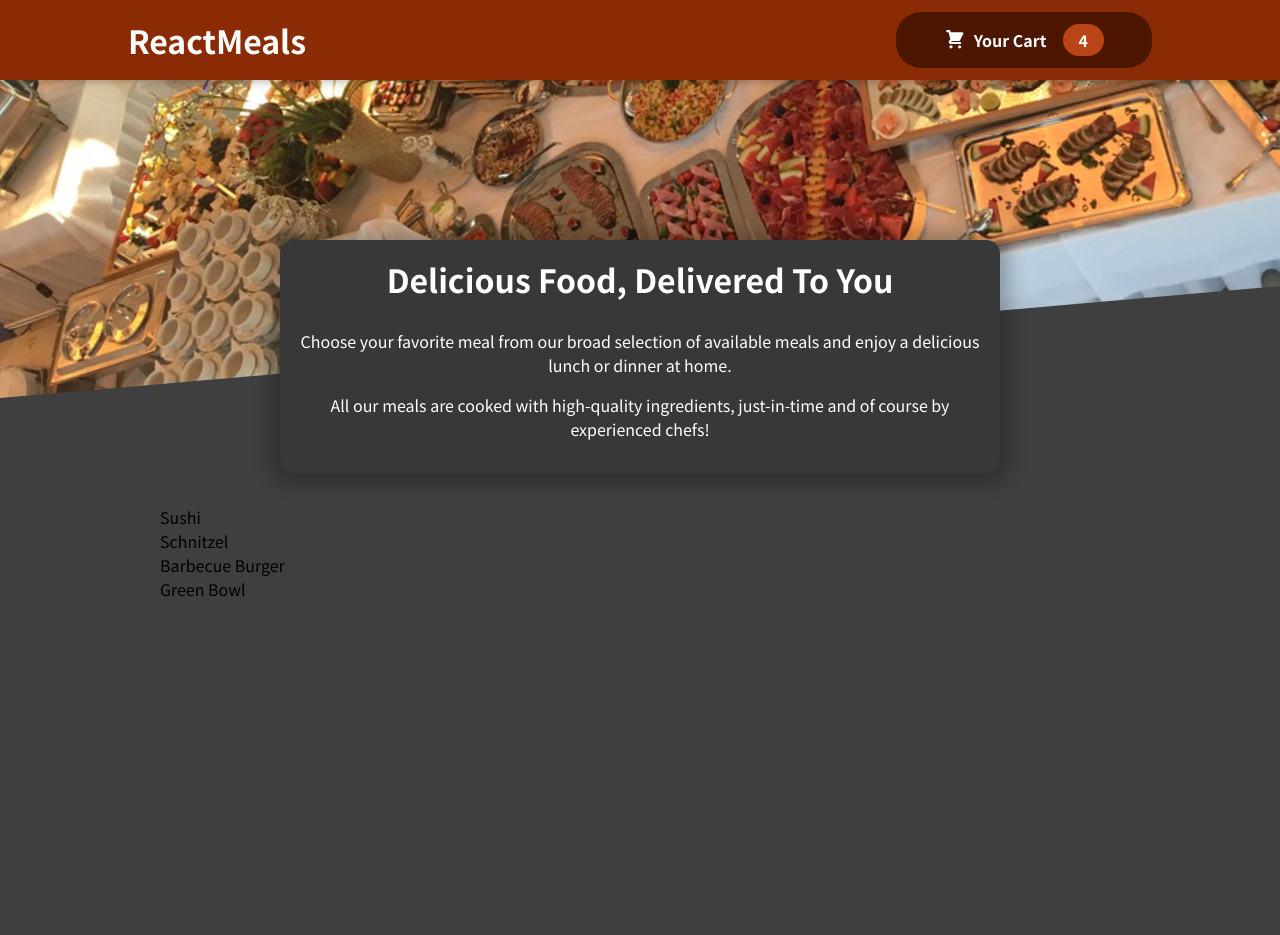
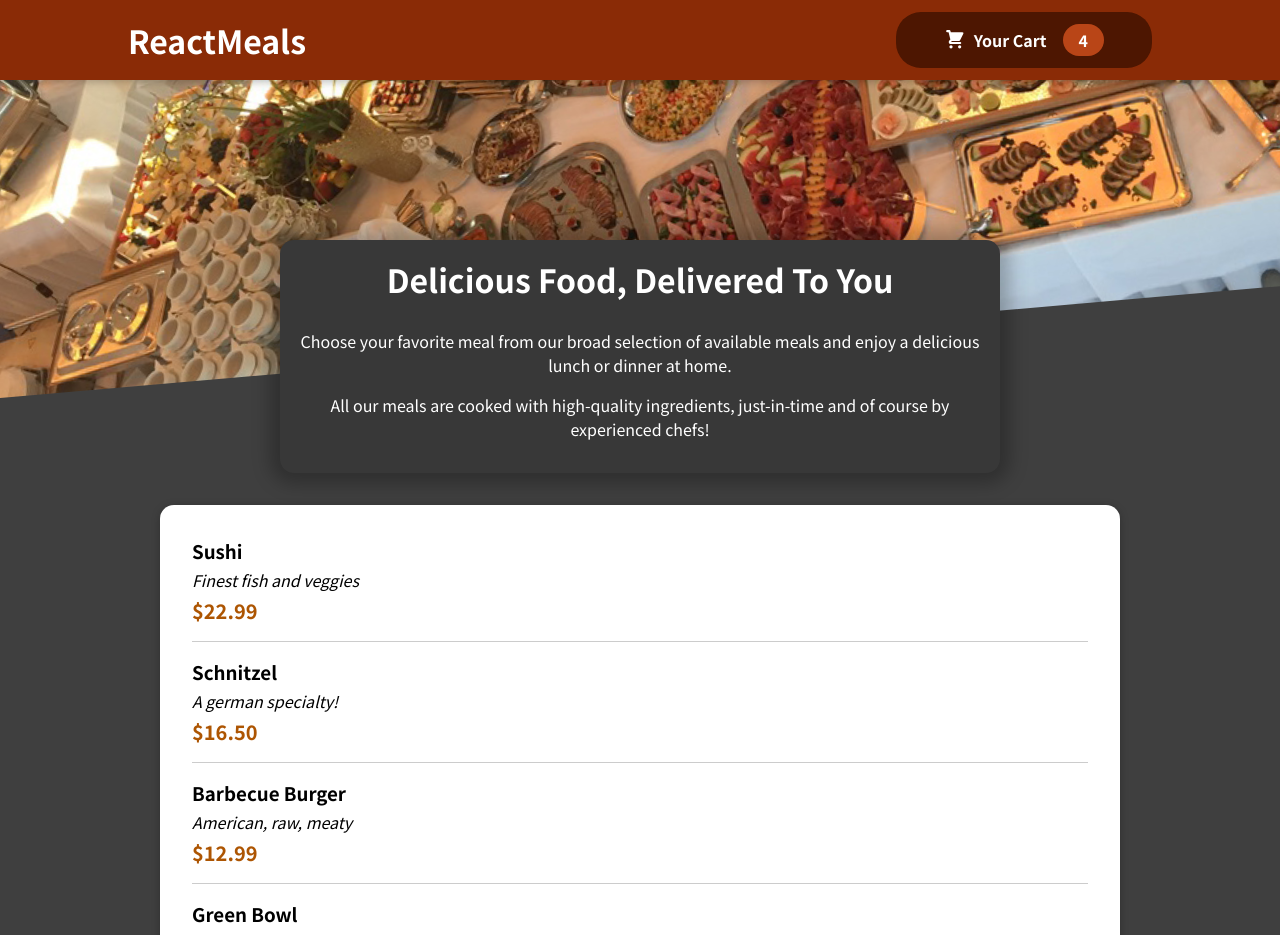
Before and after one commit to tazmanraz/food-order-react, a React (Create React App) app: page / in a window 1280 px wide. Shown: the top 935 px of the page. Before the commit the page ends 800 px from the top, so only its background shows below. Built offline with nearby package versions, Linux system fonts and the light colour scheme.

Commit message:
Format meal items

```diff
--- a/src/components/Meals/AvailableMeals.js
+++ b/src/components/Meals/AvailableMeals.js
@@ -1,5 +1,7 @@
 import React from 'react'
 import classes from './AvailableMeals.module.css'
+import Card from '../UI/Card';
+import MealItem from './MealItem/MealItem';
 
 const DUMMY_MEALS = [
   {
@@ -29,13 +31,15 @@
 ];
 
 const AvailableMeals = () => {
-  const mealsList = DUMMY_MEALS.map(meal => <li>{meal.name}</li>)
+  const mealsList = DUMMY_MEALS.map(meal => <MealItem key={meal.id} name={meal.name} description={meal.description} price={meal.price}/>)
 
   return (
     <section className={classes.meals}>
-      <ul>
-        {mealsList}
-      </ul>
+      <Card>
+        <ul>
+          {mealsList}
+        </ul>
+      </Card>
     </section>
   )
 }
--- /dev/null
+++ b/src/components/Meals/MealItem/MealItem.js
@@ -0,0 +1,17 @@
+import React from 'react'
+import classes from './MealItem.module.css'
+
+const MealItem = (props) => {
+  const price = `$${props.price.toFixed(2)}`
+  return (
+    <li className={classes.meal}>
+      <div>
+        <h3>{props.name}</h3>
+        <div className={classes.description}>{props.description}</div>
+        <div className={classes.price}>{price}</div>
+      </div>
+    </li>
+  )
+}
+
+export default MealItem
--- /dev/null
+++ b/src/components/Meals/MealItem/MealItem.module.css
@@ -0,0 +1,22 @@
+.meal {
+  display: flex;
+  justify-content: space-between;
+  margin: 1rem;
+  padding-bottom: 1rem;
+  border-bottom: 1px solid #ccc;
+}
+
+.meal h3 {
+  margin: 0 0 0.25rem 0;
+}
+
+.description {
+  font-style: italic;
+}
+
+.price {
+  margin-top: 0.25rem;
+  font-weight: bold;
+  color: #ad5502;
+  font-size: 1.25rem;
+}
--- /dev/null
+++ b/src/components/UI/Card.js
@@ -0,0 +1,12 @@
+import React from 'react'
+import classes from './Card.module.css'
+
+const Card = (props) => {
+  return (
+    <div className={classes.card}>
+      {props.children}
+    </div>
+  )
+}
+
+export default Card
--- /dev/null
+++ b/src/components/UI/Card.module.css
@@ -0,0 +1,6 @@
+.card {
+  padding: 1rem;
+  box-shadow: 0 2px 8px rgba(0, 0, 0, 0.25);
+  border-radius: 14px;
+  background-color: white;
+}
```
Also changed, not shown: src/components/Meals/MealItem/MealItemForm.js (added), 1 other file (tests, documents, lock files or other folders).
